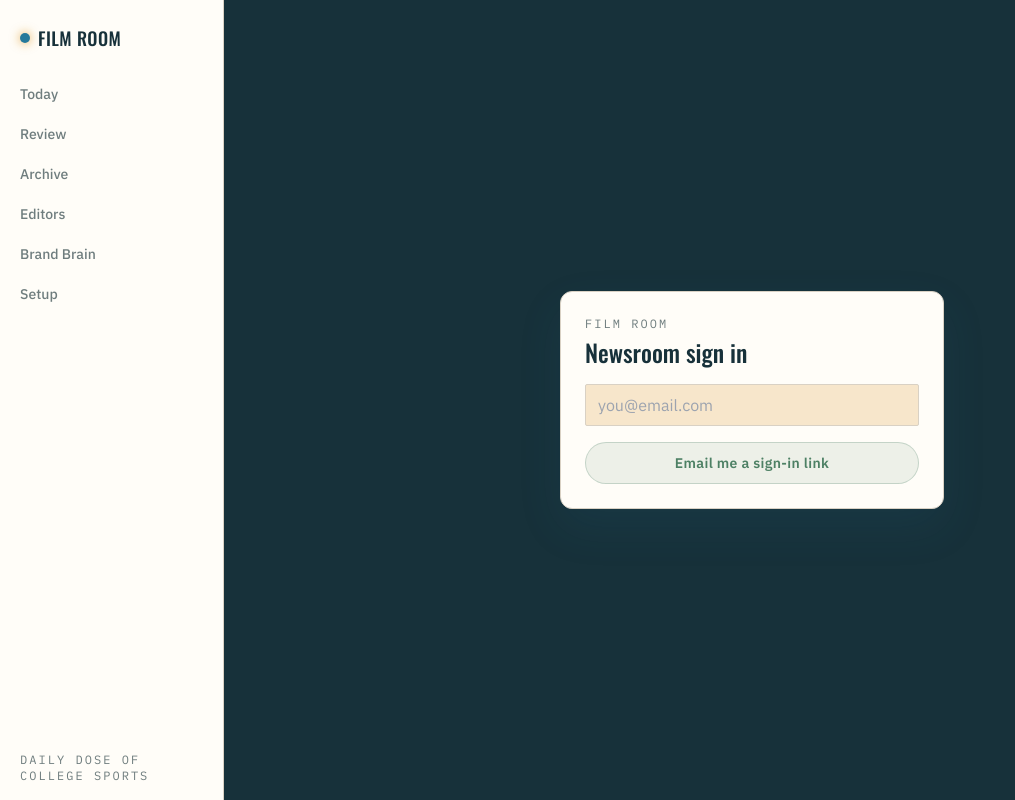
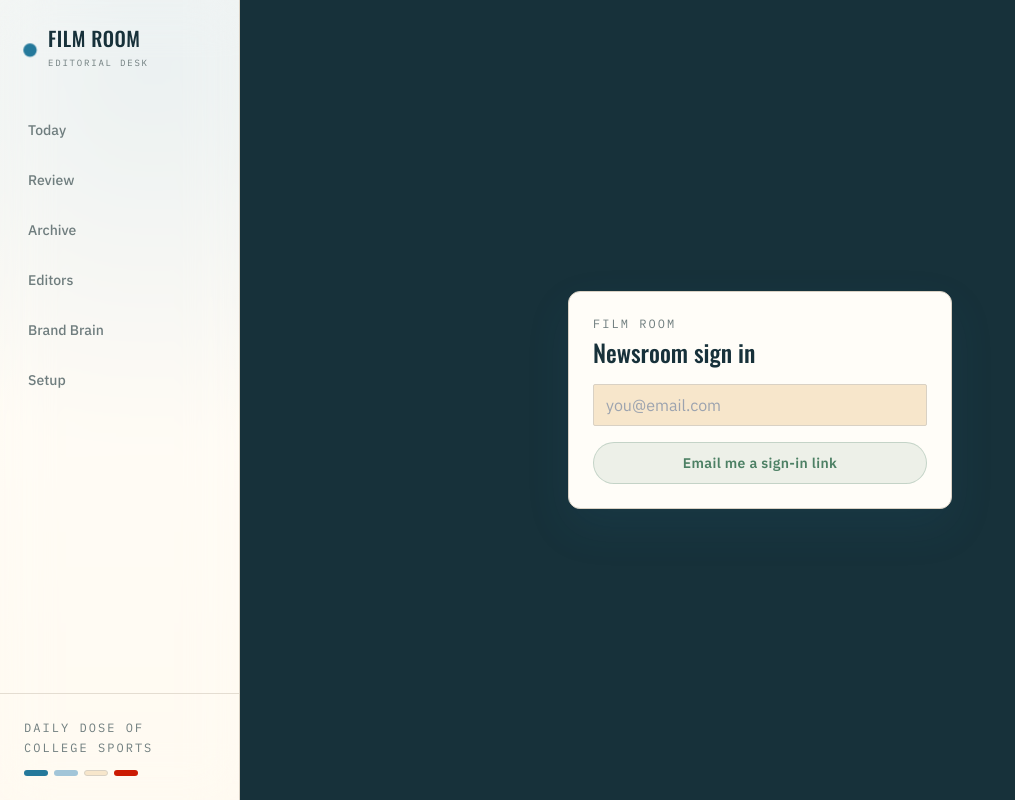
Before and after one commit to thekidd2027/thefilmroom, a Next.js app in the folder film-room/: page /login in a window 1280 px wide. Shown: the whole page, without its empty margins (0-1015 px from the left). Built offline with nearby package versions, Linux system fonts and the light colour scheme.

Commit message:
Restyle navigation with light classy palette and motion

```diff
--- a/film-room/components/Nav.tsx
+++ b/film-room/components/Nav.tsx
@@ -17,29 +17,49 @@ export default function Nav() {
   const pathname = usePathname();
 
   return (
-    <nav className="w-56 shrink-0 border-r border-rule bg-bay flex flex-col">
-      <div className="px-5 py-6 flex items-center gap-2">
-        <span className="w-2.5 h-2.5 rounded-full bg-tally shadow-[0_0_8px_2px_rgba(226,163,59,0.5)]" />
-        <span className="font-display text-lg tracking-wide">FILM ROOM</span>
+    <nav className="w-60 shrink-0 border-r border-rule bg-white/78 backdrop-blur-xl flex flex-col sticky top-0 h-screen shadow-[10px_0_30px_rgba(37,121,155,0.04)]">
+      <div className="px-6 py-7 flex items-center gap-3">
+        <span className="animated-dot w-3 h-3 rounded-full bg-jelly" />
+        <div>
+          <span className="font-display text-xl tracking-wide text-ink block leading-none">FILM ROOM</span>
+          <span className="font-mono text-[9px] tracking-[0.2em] text-dim">EDITORIAL DESK</span>
+        </div>
       </div>
-      <div className="flex-1 px-2">
-        {LINKS.map((link) => {
+
+      <div className="flex-1 px-3 pt-2">
+        {LINKS.map((link, index) => {
           const active = pathname?.startsWith(link.href);
           return (
             <Link
               key={link.href}
               href={link.href}
+              style={{ animationDelay: `${index * 45}ms` }}
               className={clsx(
-                "block px-3 py-2 mb-1 rounded-sm text-sm font-medium",
-                active ? "bg-bay2 text-paper" : "text-dim hover:text-paper hover:bg-bay2/60"
+                "group relative block px-4 py-3 mb-1.5 rounded-xl text-sm font-medium overflow-hidden animate-[pageReveal_420ms_ease_both]",
+                active
+                  ? "bg-sidecar text-ink shadow-[0_7px_18px_rgba(37,121,155,0.07)]"
+                  : "text-dim hover:text-ink hover:bg-sinbad/15"
               )}
             >
-              {link.label}
+              <span className={clsx(
+                "absolute left-0 top-1/2 -translate-y-1/2 h-0 w-1 rounded-r-full bg-jelly transition-all duration-300",
+                active ? "h-7" : "group-hover:h-4"
+              )} />
+              <span className="relative transition-transform duration-300 group-hover:translate-x-1 inline-block">{link.label}</span>
             </Link>
           );
         })}
       </div>
-      <div className="px-5 py-4 label-eyebrow">Daily Dose of College Sports</div>
+
+      <div className="px-6 py-6 border-t border-rule/70">
+        <div className="label-eyebrow leading-5">Daily Dose of<br />College Sports</div>
+        <div className="mt-3 flex gap-1.5">
+          <span className="h-1.5 w-6 rounded-full bg-jelly" />
+          <span className="h-1.5 w-6 rounded-full bg-sinbad" />
+          <span className="h-1.5 w-6 rounded-full bg-sidecar border border-rule" />
+          <span className="h-1.5 w-6 rounded-full bg-milan" />
+        </div>
+      </div>
     </nav>
   );
 }
```
